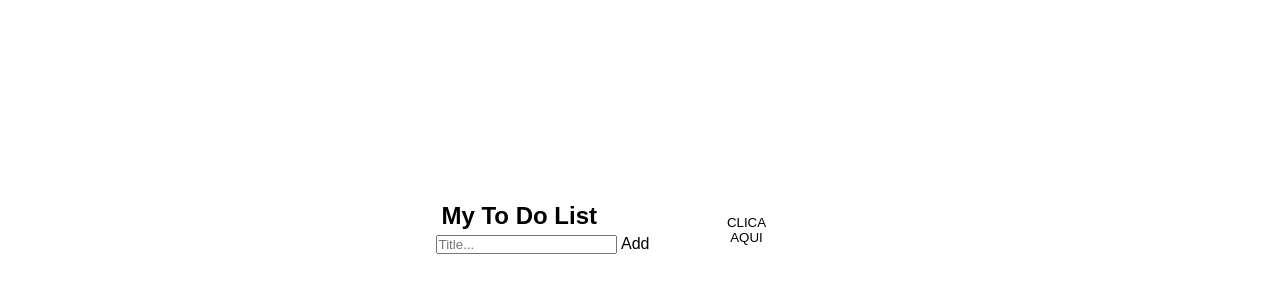
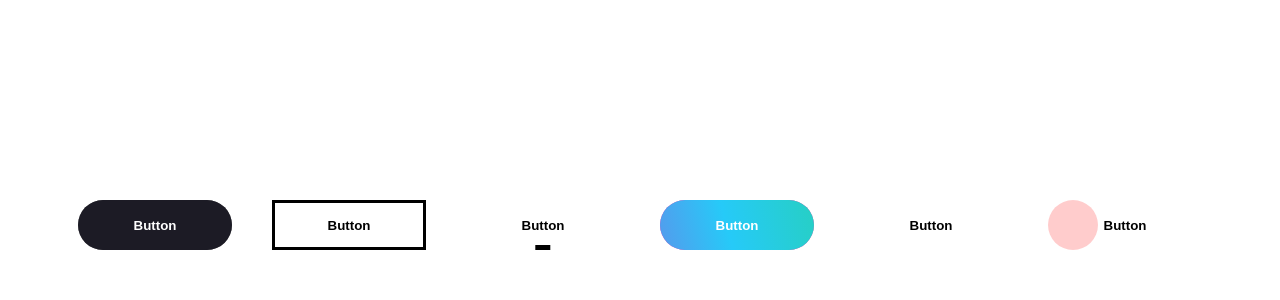
Before and after one commit to aunio/react-github-api, a PHP site: page / in a window 1280 px wide. Shown: the part 175-475 px from the top of the page. Run offline with PHP 8.4, Linux system fonts and the light colour scheme.

Commit message:
buttons | Adição do botão 6

```diff
--- a/buttons/assets/css/style.css
+++ b/buttons/assets/css/style.css
@@ -20,9 +20,9 @@ button {
   border: none;
   cursor: pointer;
   background-color: transparent;
+  font-weight: bold;
 }
 
-/* btn-1 */
 .btn-1 {
   position: relative;
   background-color: #1c1b25;
@@ -39,8 +39,7 @@ button {
   transform: translate(-12px, -12px);
 }
 
-.btn-1::before,
-.btn-1::after {
+.btn-1::before, .btn-1::after {
   content: '';
   position: absolute;
   width: 100%;
@@ -62,15 +61,13 @@ button {
   transform: translate(6px, 6px);
 }
 
-/* btn-2 */
 .btn-2 {
   position: relative;
   border: none;
   color: #000;
 }
 
-.btn-2::before,
-.btn-2::after {
+.btn-2::before, .btn-2::after {
   content: '';
   border: 3px solid #000;
   position: absolute;
@@ -91,7 +88,6 @@ button {
   transform: translate(3px, 3px);
 }
 
-/* btn-3 */
 .btn-3 {
   position: relative;
   border: none;
@@ -117,15 +113,13 @@ button {
   width: 100%;
 }
 
-/*btn-4 */
 .btn-4 {
   position: relative;
   overflow: hidden;
   color: #fff;
   border-radius: 30px;
   transition: all .5s ease;
-  box-shadow: 0px -0px 0px 0px rgba(143, 64, 248, .5),
-              0px 0px 0px 0px rgba(30, 200, 255, .5);
+  box-shadow: 0px -0px 0px 0px rgba(143, 64, 248, .5), 0px 0px 0px 0px rgba(30, 200, 255, .5);
 }
 
 .btn-4::after {
@@ -143,8 +137,7 @@ button {
 
 .btn-4:hover {
   transform: translate(0, 6px);
-  box-shadow: 10px -10px 25px 0px rgba(143, 64, 248, .25),
-              -10px 10px 25px 0px rgba(39, 200, 255, .25);
+  box-shadow: 10px -10px 25px 0px rgba(143, 64, 248, .25), -10px 10px 25px 0px rgba(39, 200, 255, .25);
 }
 
 .btn-4:hover::after {
@@ -178,3 +171,27 @@ button {
   transform: scale(1);
   opacity: 1;
 }
+
+.btn-6 {
+  position: relative;
+  border: none;
+  color: #000;
+}
+
+.btn-6::after {
+  content: '';
+  position: absolute;
+  border-radius: inherit;
+  width: 50px;
+  height: 100%;
+  background-color: rgba(255, 0, 0, .2);
+  border-radius: 50px;
+  left: 0;
+  bottom: 0;
+  z-index: -1;
+  transition: all .25s ease;
+}
+
+.btn-6:hover::after {
+  width: 100%;
+}
--- a/buttons/index.html
+++ b/buttons/index.html
@@ -1,5 +1,6 @@
 <!DOCTYPE html>
 <html lang="pt-br">
+
 <head>
   <meta charset="UTF-8">
   <meta name="viewport" content="width=device-width, initial-scale=1.0">
@@ -9,23 +10,14 @@
 
   <title>Buttons</title>
 </head>
+
 <body>
-  <div id="myDIV" class="header">
-    <h2 style="margin:5px">My To Do List</h2>
-    <input type="text" id="myInput" placeholder="Title...">
-    <span onclick="newElement()" class="addBtn">Add</span>
-  </div>
+  <button class="btn-1">Button</button>
+  <button class="btn-2">Button</button>
+  <button class="btn-3">Button</button>
+  <button class="btn-4">Button</button>
+  <button class="btn-5">Button</button>
+  <button class="btn-6">Button</button>
+</body>
 
-  <ul id="myUL">
-  </ul>
-
-
-
-  <form id="eventList">
-
-  </form>
-
-  <button onclick="newEvent()">CLICA AQUI</button>
-
-</body>
 </html>
```
